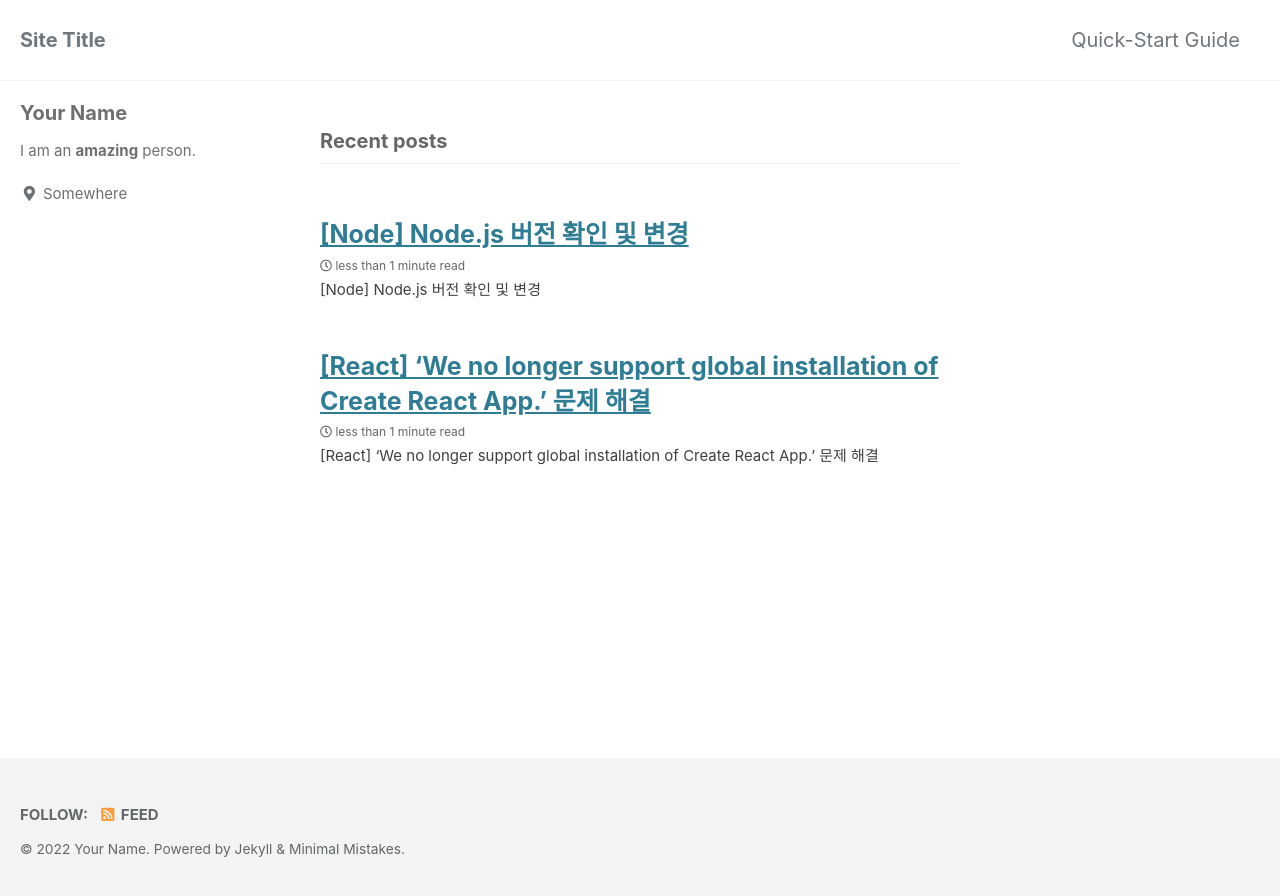
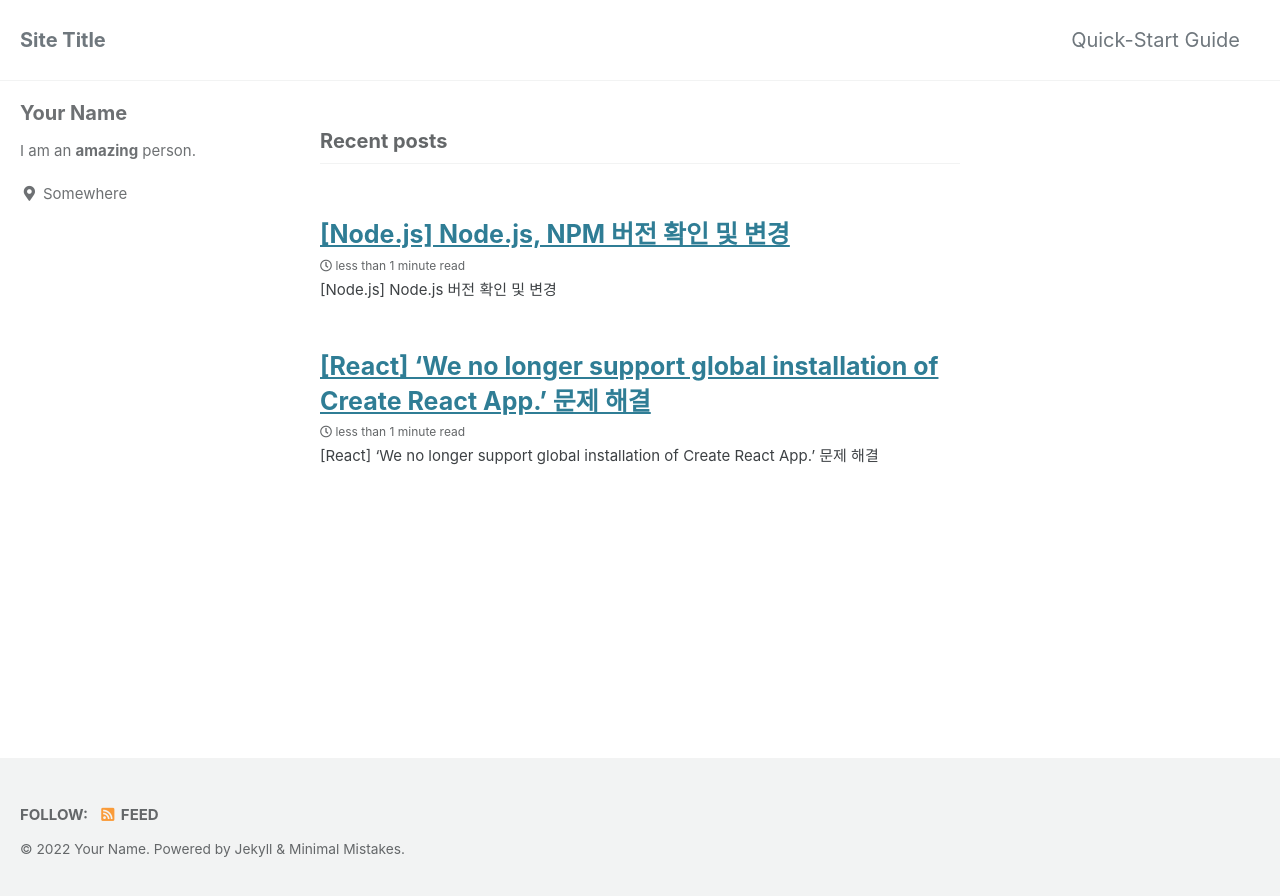
Before and after one commit to slight-snow/slight-snow.github.io, a Jekyll site: the page built from index.html, in a window 1280 px wide. Shown: the top 896 px of the page. Built offline with Jekyll 4.4.1, drawn with Linux system fonts in a browser that asks for light colours; cached includes are drawn as plain includes; the list of posts is cut into pages by our own code.

Commit message:
Update 2022-08-07-0002.md

```diff
--- a/_posts/2022-08-07-0002.md
+++ b/_posts/2022-08-07-0002.md
@@ -1,9 +1,9 @@
 ---
 layout: single
-title: '[Node] Node.js 버전 확인 및 변경'
+title: '[Node.js] Node.js, NPM 버전 확인 및 변경'
 ---
 
-## [Node] Node.js 버전 확인 및 변경
+## [Node.js] Node.js 버전 확인 및 변경
 
 ### I. Node.js 의 버전 확인
 
```
